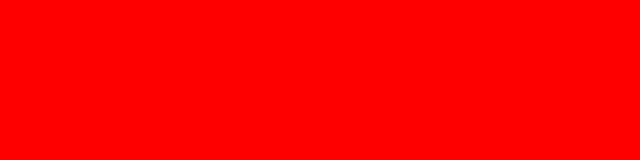
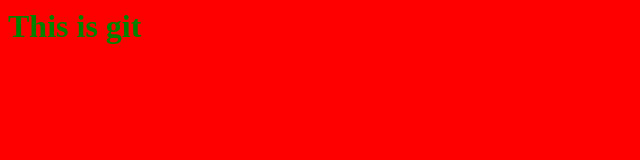
Before and after one commit to singhamit4/aws-projects, a plain HTML site: page index.html in a window 1280 px wide. Shown: the whole page, without its empty margins (0-640 px from the left). Drawn offline with Linux system fonts and the light colour scheme.

Commit message:
marquee line is added

```diff
--- a/index.html
+++ b/index.html
@@ -1,4 +1,7 @@
 <html>
-	<body bgcolor=red text=green>
+	<body bgcolor=red text=green
+		<marquee>
+		<H1>This is git</H1>
+		</marquee>
 	</body>
 </html>
```
